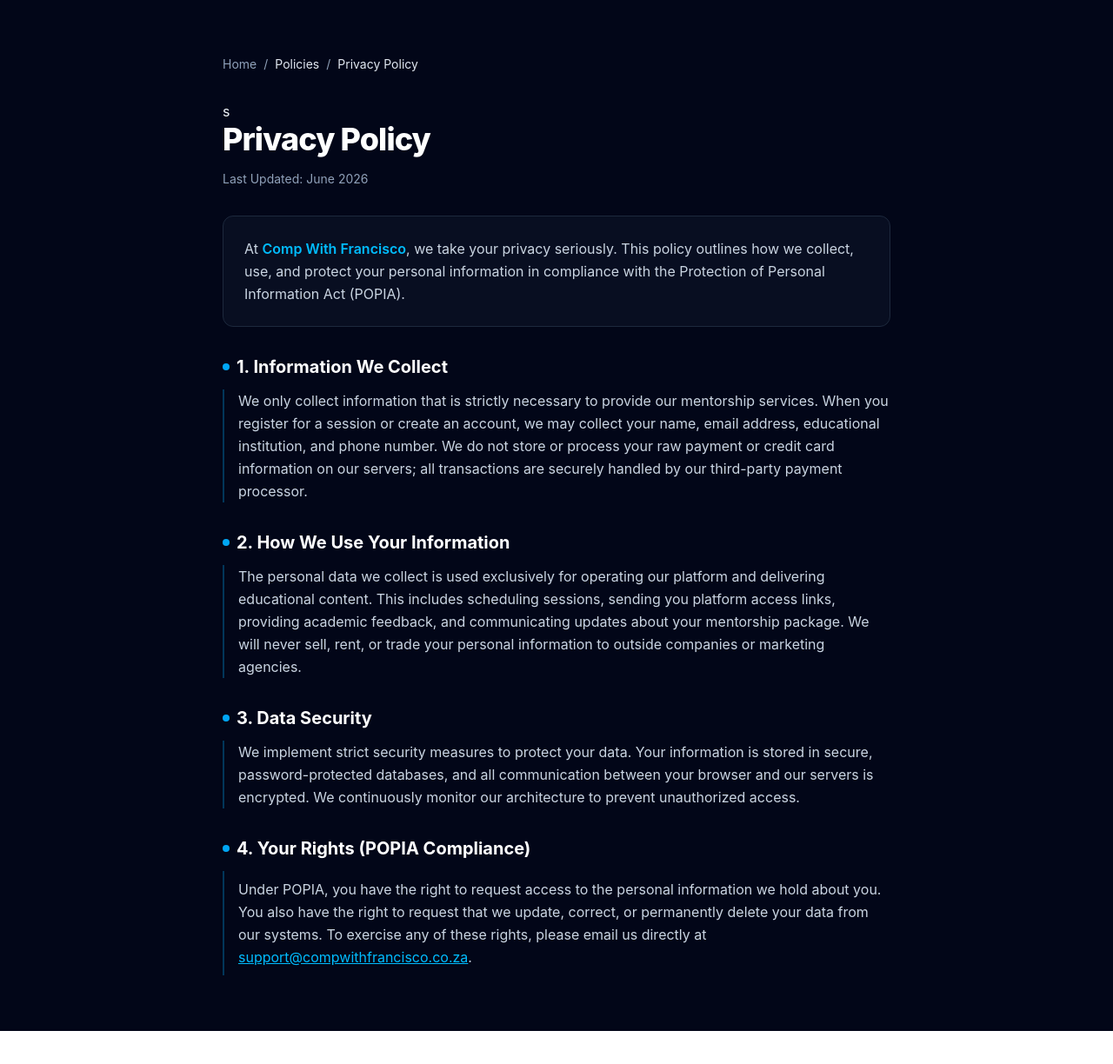
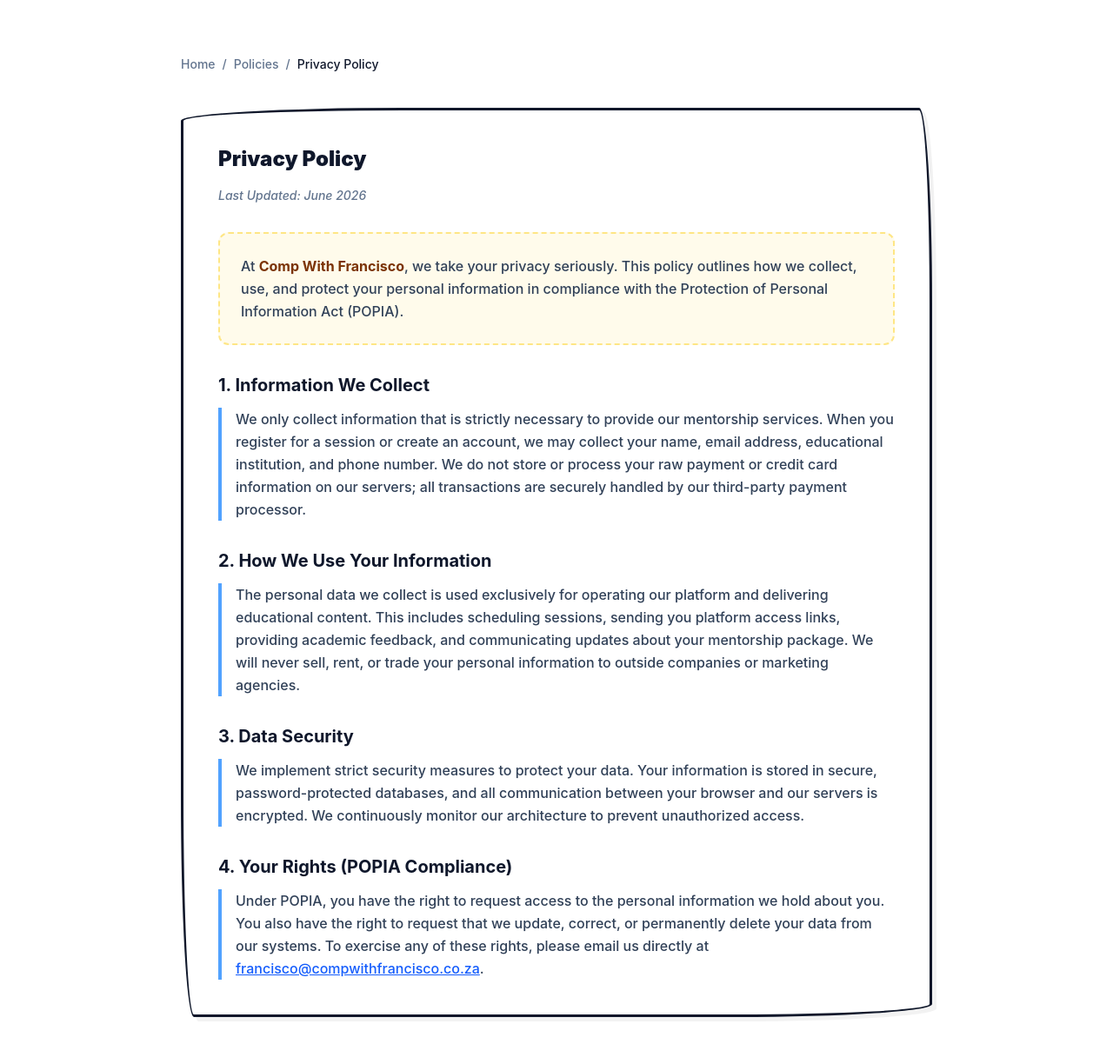
Before and after one commit to francisco-mng/Comp-With-Francisco, a Next.js app: page /policies/privacy in a window 1280 px wide. Shown: the top 1224 px of the page at 87% size. Before the commit the page ends 1186 px from the top, so only its background shows below. Built offline with nearby package versions, Linux system fonts and the light colour scheme.

Commit message:
feat: Added privacy and cancellation as well as return policy with custom email domain with address: francisco@compwithfrancisco.co.za

```diff
--- a/app/page.tsx
+++ b/app/page.tsx
@@ -1,4 +1,5 @@
 import Image from 'next/image';
+import Link from 'next/link';
 import SketchBox from '@/components/ui/SketchBox';
 import PricingCard from '@/components/ui/PricingCard';
 import HeroSection from '@/components/ui/HeroSection';
@@ -183,8 +184,19 @@
       </div>
 
       {/* Action Footer */}
-      <footer className="text-center mt-12">
+      <footer className="text-center mt-12 border-t-2 border-dashed border-slate-200 pt-8">
         <EnrollmentSection />
+
+        <div className="mt-12 text-sm text-slate-500 space-y-4">
+          <p className="max-w-2xl mx-auto leading-relaxed">
+            Please note: Mentorship packages and specialized exam cohorts have specific cancellation terms. Please review our <strong>Refund & Cancellation</strong> policy before securing your seat.
+          </p>
+          <div className="flex justify-center gap-6">
+            <Link href="/policies/privacy" className="hover:text-blue-600 transition-colors font-medium">Privacy Policy</Link>
+            <Link href="/policies/refund" className="hover:text-blue-600 transition-colors font-medium">Refund & Cancellation</Link>
+          </div>
+          <p>© {new Date().getFullYear()} Comp With Francisco. All rights reserved.</p>
+        </div>
       </footer>
     </div>
   );
--- a/app/policies/page.tsx
+++ b/app/policies/page.tsx
@@ -1,21 +1,19 @@
 import Link from 'next/link';
+import SketchBox from '@/components/ui/SketchBox';
 
 export default function PoliciesDirectory() {
   return (
-    <main className="min-h-screen bg-slate-950 text-slate-100 py-16 px-4 sm:px-6 lg:px-8">
-      <div className="max-w-3xl mx-auto">
+    <div className="max-w-4xl mx-auto px-4 py-16">
 
       {/* Breadcrumb Navigation */}
-        <nav className="text-sm text-slate-400 mb-8">
-          <Link href="/" className="hover:text-sky-400 transition-colors">Home</Link>
+      <nav className="text-sm text-slate-500 mb-8 font-medium">
+        <Link href="/" className="hover:text-blue-600 transition-colors">Home</Link>
         <span className="mx-2">/</span>
-          <span className="text-slate-200">Policies</span>
+        <span className="text-slate-900">Policies</span>
       </nav>
 
-        <h1 className="text-3xl font-extrabold tracking-tight text-white sm:text-4xl mb-4">
-          Legal & Policies
-        </h1>
-        <p className="text-base text-slate-400 mb-8 leading-relaxed">
+      <SketchBox title="Legal & Policies">
+        <p className="text-base text-slate-600 mb-8 leading-relaxed">
           Select a policy below to learn more about our terms of service, cancellation guidelines, and how we protect your personal data.
         </p>
 
@@ -24,31 +22,35 @@
           {/* Refund Policy Card */}
           <Link
             href="/policies/refund"
-            className="block p-6 bg-slate-900/50 border border-slate-800 rounded-xl hover:border-sky-500/50 transition-colors group"
+            className="block group"
           >
-            <h2 className="text-xl font-bold text-white mb-2 group-hover:text-sky-400 transition-colors">
+            <div className="p-6 bg-white border-2 border-dashed border-slate-300 rounded-xl group-hover:border-blue-500 group-hover:bg-blue-50 transition-colors h-full">
+              <h2 className="text-xl font-bold text-slate-900 mb-2 group-hover:text-blue-600 transition-colors">
                 Refund & Cancellation
               </h2>
-            <p className="text-sm text-slate-400 leading-relaxed">
+              <p className="text-sm text-slate-600 leading-relaxed">
                 Read our terms regarding special exam intakes, digital products, and monthly mentorship packages.
               </p>
+            </div>
           </Link>
 
           {/* Privacy Policy Card */}
           <Link
             href="/policies/privacy"
-            className="block p-6 bg-slate-900/50 border border-slate-800 rounded-xl hover:border-sky-500/50 transition-colors group"
+            className="block group"
           >
-            <h2 className="text-xl font-bold text-white mb-2 group-hover:text-sky-400 transition-colors">
+            <div className="p-6 bg-white border-2 border-dashed border-slate-300 rounded-xl group-hover:border-blue-500 group-hover:bg-blue-50 transition-colors h-full">
+              <h2 className="text-xl font-bold text-slate-900 mb-2 group-hover:text-blue-600 transition-colors">
                 Privacy Policy
               </h2>
-            <p className="text-sm text-slate-400 leading-relaxed">
+              <p className="text-sm text-slate-600 leading-relaxed">
                 Learn how we securely handle and protect your personal information in compliance with POPIA.
               </p>
+            </div>
           </Link>
 
         </div>
+      </SketchBox>
     </div>
-    </main>
   );
 }
--- a/app/policies/privacy/page.tsx
+++ b/app/policies/privacy/page.tsx
@@ -1,40 +1,37 @@
 import Link from 'next/link';
+import SketchBox from '@/components/ui/SketchBox';
 
 export default function PrivacyPolicy() {
   return (
-    <main className="min-h-screen bg-slate-950 text-slate-100 py-16 px-4 sm:px-6 lg:px-8">
-      <div className="max-w-3xl mx-auto">
+    <div className="max-w-4xl mx-auto px-4 py-16">
 
-        {/* Breadcrumb Navigation */}
-        <nav className="text-sm text-slate-400 mb-8">
-          <Link href="/" className="hover:text-sky-400 transition-colors">Home</Link>
-          <span className="mx-2">/</span>
-          <span className="text-slate-200">Policies</span>
-          <span className="mx-2">/</span>
-          <span className="text-slate-200">Privacy Policy</span>
-        </nav>
-s
-        <h1 className="text-3xl font-extrabold tracking-tight text-white sm:text-4xl mb-4">
-          Privacy Policy
-        </h1>
-        <p className="text-sm text-slate-400 mb-8">Last Updated: June 2026</p>
+      {/* Breadcrumb Navigation */}
+      <nav className="text-sm text-slate-500 mb-8 font-medium">
+        <Link href="/" className="hover:text-blue-600 transition-colors">Home</Link>
+        <span className="mx-2">/</span>
+        <Link href="/policies" className="hover:text-blue-600 transition-colors">Policies</Link>
+        <span className="mx-2">/</span>
+        <span className="text-slate-900">Privacy Policy</span>
+      </nav>
 
-        <div className="prose prose-invert max-w-none space-y-8 text-slate-300">
+      <SketchBox title="Privacy Policy">
+        <p className="text-sm text-slate-500 mb-8 italic">Last Updated: June 2026</p>
 
-          <section className="bg-slate-900/50 border border-slate-800 p-6 rounded-xl">
+        <div className="space-y-8 text-slate-700">
+
+          <section className="bg-amber-50 border-2 border-dashed border-amber-200 p-6 rounded-xl">
             <p className="text-base leading-relaxed">
-              At <span className="text-sky-400 font-semibold">Comp With Francisco</span>, we take your privacy
+              At <strong className="text-amber-900">Comp With Francisco</strong>, we take your privacy
               seriously. This policy outlines how we collect, use, and protect your personal information in
               compliance with the Protection of Personal Information Act (POPIA).
             </p>
           </section>
 
           <section className="space-y-3">
-            <h2 className="text-xl font-bold text-white flex items-center gap-2">
-              <span className="h-2 w-2 rounded-full bg-sky-500"></span>
+            <h2 className="text-xl font-bold text-slate-900 flex items-center gap-2">
               1. Information We Collect
             </h2>
-            <div className="border-l-2 border-sky-500/30 pl-4 space-y-2">
+            <div className="border-l-4 border-blue-400 pl-4 space-y-2">
               <p className="leading-relaxed">
                 We only collect information that is strictly necessary to provide our mentorship services.
                 When you register for a session or create an account, we may collect your name, email address,
@@ -46,11 +43,10 @@
           </section>
 
           <section className="space-y-3">
-            <h2 className="text-xl font-bold text-white flex items-center gap-2">
-              <span className="h-2 w-2 rounded-full bg-sky-500"></span>
+            <h2 className="text-xl font-bold text-slate-900 flex items-center gap-2">
               2. How We Use Your Information
             </h2>
-            <div className="border-l-2 border-sky-500/30 pl-4 space-y-2">
+            <div className="border-l-4 border-blue-400 pl-4 space-y-2">
               <p className="leading-relaxed">
                 The personal data we collect is used exclusively for operating our platform and delivering
                 educational content. This includes scheduling sessions, sending you platform access links,
@@ -61,11 +57,10 @@
           </section>
 
           <section className="space-y-3">
-            <h2 className="text-xl font-bold text-white flex items-center gap-2">
-              <span className="h-2 w-2 rounded-full bg-sky-500"></span>
+            <h2 className="text-xl font-bold text-slate-900 flex items-center gap-2">
               3. Data Security
             </h2>
-            <div className="border-l-2 border-sky-500/30 pl-4 space-y-2">
+            <div className="border-l-4 border-blue-400 pl-4 space-y-2">
               <p className="leading-relaxed">
                 We implement strict security measures to protect your data. Your information is stored in
                 secure, password-protected databases, and all communication between your browser and our servers
@@ -75,17 +70,16 @@
           </section>
 
           <section className="space-y-3">
-            <h2 className="text-xl font-bold text-white flex items-center gap-2">
-              <span className="h-2 w-2 rounded-full bg-sky-500"></span>
+            <h2 className="text-xl font-bold text-slate-900 flex items-center gap-2">
               4. Your Rights (POPIA Compliance)
             </h2>
-            <div className="border-l-2 border-sky-500/30 pl-4 p-2 space-y-2">
+            <div className="border-l-4 border-blue-400 pl-4 space-y-2">
               <p className="leading-relaxed">
                 Under POPIA, you have the right to request access to the personal information we hold about you.
                 You also have the right to request that we update, correct, or permanently delete your data from
                 our systems. To exercise any of these rights, please email us directly at{" "}
-                <a href="mailto:support@compwithfrancisco.co.za" className="text-sky-400 underline hover:text-sky-300">
-                  support@compwithfrancisco.co.za
+                <a href="mailto:francisco@compwithfrancisco.co.za" className="text-blue-600 underline hover:text-blue-500 font-medium">
+                  francisco@compwithfrancisco.co.za
                 </a>
                 .
               </p>
@@ -93,7 +87,7 @@
           </section>
 
         </div>
-      </div>
-    </main>
+      </SketchBox>
+    </div>
   );
 }
--- a/app/policies/refund/page.tsx
+++ b/app/policies/refund/page.tsx
@@ -1,29 +1,27 @@
 import Link from 'next/link';
+import SketchBox from '@/components/ui/SketchBox';
 
 export default function RefundPolicy() {
   return (
-    <main className="min-h-screen bg-slate-950 text-slate-100 py-16 px-4 sm:px-6 lg:px-8">
-      <div className="max-w-3xl mx-auto">
+    <div className="max-w-4xl mx-auto px-4 py-16">
 
-        {/* Breadcrumb Navigation */}
-        <nav className="text-sm text-slate-400 mb-8">
-          <Link href="/" className="hover:text-sky-400 transition-colors">Home</Link>
-          <span className="mx-2">/</span>
-          <span className="text-slate-200">Policies</span>
-          <span className="mx-2">/</span>
-          <span className="text-slate-200">Refund & Cancellation</span>
-        </nav>
+      {/* Breadcrumb Navigation */}
+      <nav className="text-sm text-slate-500 mb-8 font-medium">
+        <Link href="/" className="hover:text-blue-600 transition-colors">Home</Link>
+        <span className="mx-2">/</span>
+        <Link href="/policies" className="hover:text-blue-600 transition-colors">Policies</Link>
+        <span className="mx-2">/</span>
+        <span className="text-slate-900">Refund & Cancellation</span>
+      </nav>
 
-        <h1 className="text-3xl font-extrabold tracking-tight text-white sm:text-4xl mb-4">
-          Refund and Cancellation Policy
-        </h1>
-        <p className="text-sm text-slate-400 mb-8">Last Updated: June 2026</p>
+      <SketchBox title="Refund and Cancellation Policy">
+        <p className="text-sm text-slate-500 mb-8 italic">Last Updated: June 2026</p>
 
-        <div className="prose prose-invert max-w-none space-y-8 text-slate-300">
+        <div className="space-y-8 text-slate-700">
 
-          <section className="bg-slate-900/50 border border-slate-800 p-6 rounded-xl">
+          <section className="bg-amber-50 border-2 border-dashed border-amber-200 p-6 rounded-xl">
             <p className="text-base leading-relaxed">
-              Welcome to <span className="text-sky-400 font-semibold">Comp With Francisco</span>.
+              Welcome to <strong className="text-amber-900">Comp With Francisco</strong>.
               We are committed to providing high-quality software engineering mentorship. Because our
               services range from time-blocked live sessions to ongoing monthly support, our refund and
               cancellation terms vary depending on the specific product or service purchased.
@@ -31,12 +29,11 @@
           </section>
 
           <section className="space-y-3">
-            <h2 className="text-xl font-bold text-white flex items-center gap-2">
-              <span className="h-2 w-2 rounded-full bg-sky-500"></span>
+            <h2 className="text-xl font-bold text-slate-900 flex items-center gap-2">
               1. Special Exam Intakes & Crash Courses
             </h2>
-            <div className="border-l-2 border-sky-500/30 pl-4 space-y-2">
-              <p className="font-semibold text-amber-400">Policy: Strictly Once-Off & Non-Refundable</p>
+            <div className="border-l-4 border-amber-400 pl-4 space-y-2">
+              <p className="font-semibold text-amber-700">Policy: Strictly Once-Off & Non-Refundable</p>
               <p className="leading-relaxed">
                 These intensive sessions require significant time-blocking and personalized preparation.
                 Because we offer upfront value through free introductory sessions and public testimonials
@@ -48,12 +45,11 @@
           </section>
 
           <section className="space-y-3">
-            <h2 className="text-xl font-bold text-white flex items-center gap-2">
-              <span className="h-2 w-2 rounded-full bg-sky-500"></span>
+            <h2 className="text-xl font-bold text-slate-900 flex items-center gap-2">
               2. Ongoing Monthly Mentorship
             </h2>
-            <div className="border-l-2 border-sky-500/30 pl-4 space-y-2">
-              <p className="font-semibold text-sky-400">Policy: Cancel Anytime, No Pro-Rated Refunds</p>
+            <div className="border-l-4 border-blue-400 pl-4 space-y-2">
+              <p className="font-semibold text-blue-700">Policy: Cancel Anytime, No Pro-Rated Refunds</p>
               <p className="leading-relaxed">
                 For rolling monthly mentorship packages, you may cancel your enrollment at any time to
                 prevent future billing. Cancellations must be made via your student dashboard prior to your
@@ -64,12 +60,11 @@
           </section>
 
           <section className="space-y-3">
-            <h2 className="text-xl font-bold text-white flex items-center gap-2">
-              <span className="h-2 w-2 rounded-full bg-sky-500"></span>
+            <h2 className="text-xl font-bold text-slate-900 flex items-center gap-2">
               3. Digital Products & Resources
             </h2>
-            <div className="border-l-2 border-sky-500/30 pl-4 space-y-2">
-              <p className="font-semibold text-slate-400">Policy: Non-Refundable</p>
+            <div className="border-l-4 border-slate-300 pl-4 space-y-2">
+              <p className="font-semibold text-slate-600">Policy: Non-Refundable</p>
               <p className="leading-relaxed">
                 If you purchase downloadable resources, custom code templates, or pre-recorded video
                 materials, these are strictly non-refundable once accessed or downloaded due to the
@@ -79,16 +74,15 @@
           </section>
 
           <section className="space-y-3">
-            <h2 className="text-xl font-bold text-white flex items-center gap-2">
-              <span className="h-2 w-2 rounded-full bg-sky-500"></span>
+            <h2 className="text-xl font-bold text-slate-900 flex items-center gap-2">
               4. Technical Outages & Platform Issues
             </h2>
-            <div className="border-l-2 border-sky-500/30 pl-4 p-2">
+            <div className="border-l-4 border-green-400 pl-4 space-y-2">
               <p className="leading-relaxed">
                 If you experience severe technical difficulties on our platform that prevent you from
                 accessing a scheduled live session, please contact us immediately at{" "}
-                <a href="mailto:support@compwithfrancisco.co.za" className="text-sky-400 underline hover:text-sky-300">
-                  support@compwithfrancisco.co.za
+                <a href="mailto:francisco@compwithfrancisco.co.za" className="text-blue-600 underline hover:text-blue-500 font-medium">
+                  francisco@compwithfrancisco.co.za
                 </a>
                 . If the fault lies within our systems or network infrastructure, we will ensure your
                 session is rescheduled or appropriately compensated.
@@ -97,7 +91,7 @@
           </section>
 
         </div>
-      </div>
-    </main>
+      </SketchBox>
+    </div>
   );
 }
```
Lines whose indentation alone changed are shown as unchanged.
